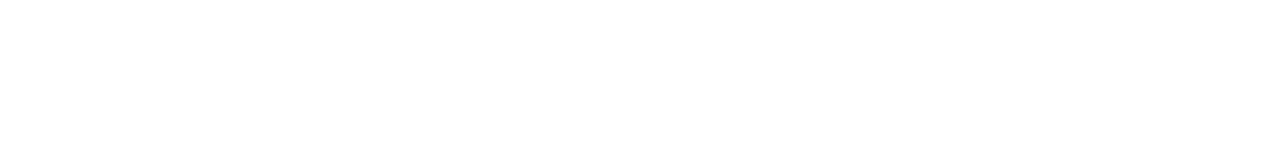
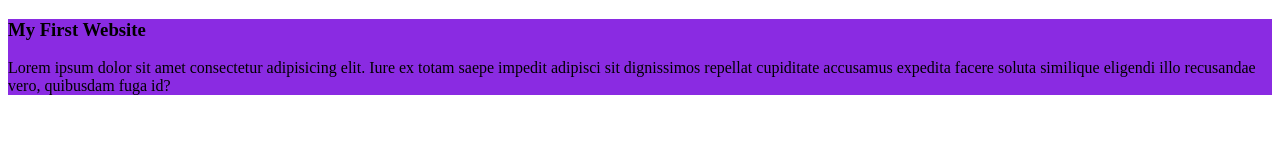
Before and after one commit to muttalib404/My-simple-Website, a plain HTML site: page index.html in a window 1280 px wide. Drawn offline with Linux system fonts and the light colour scheme.

Commit message:
added the first blog

```diff
--- a/index.html
+++ b/index.html
@@ -4,6 +4,11 @@
     <meta charset="UTF-8">
     <meta name="viewport" content="width=device-width, initial-scale=1.0">
     <title>My Simple Website</title>
+    <link rel="stylesheet" href="style/blog.css">
+    <div>
+        <h3>My First Website</h3>
+        <p>Lorem ipsum dolor sit amet consectetur adipisicing elit. Iure ex totam saepe impedit adipisci sit dignissimos repellat cupiditate accusamus expedita facere soluta similique eligendi illo recusandae vero, quibusdam fuga id?</p>
+    </div>
 </head>
 <body>
 
--- /dev/null
+++ b/style/blog.css
@@ -0,0 +1,3 @@
+div{
+    background-color: blueviolet;
+}
```
